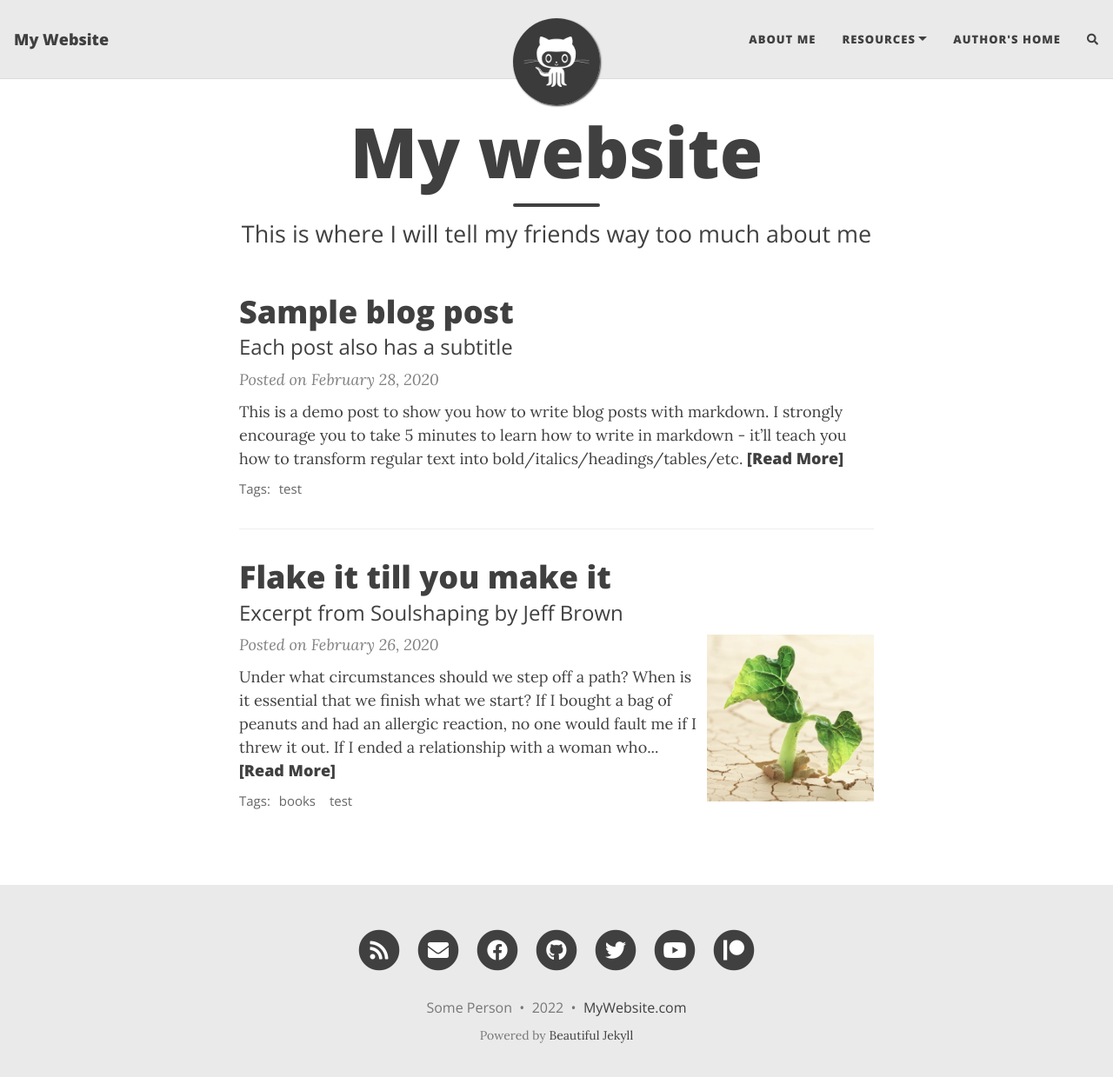
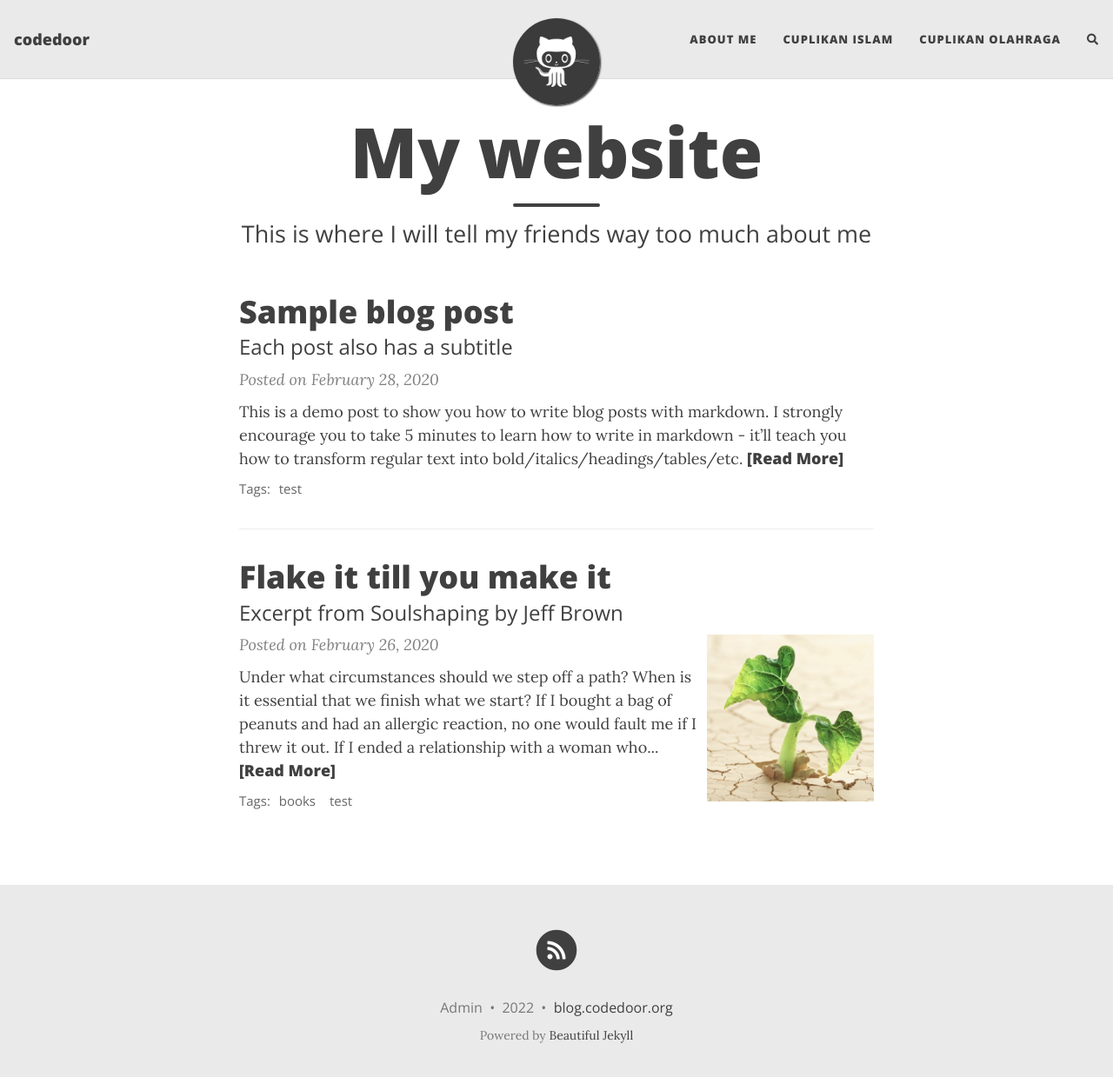
Before and after one commit to Aldanz/blog.codedoor.org, a Jekyll site: the page built from index.html, in a window 1280 px wide and 1252 px high. Shown: the top 1239 px of the window at 87% size. Built offline with Jekyll 4.4.1, drawn with Linux system fonts in a browser that asks for light colours; nearby versions of some CDN libraries; the list of posts is cut into pages by our own code; comment, search, counter and statistics services are not loaded.

Commit message:
Update _config.yml

```diff
--- a/_config.yml
+++ b/_config.yml
@@ -6,19 +6,17 @@
 # --- Required options --- #
 
 # Name of website
-title: My Website
+title: codedoor
 
 # Your name to show in the footer
-author: Some Person
+author: Admin
 
 # --- List of links in the navigation bar --- #
 
 navbar-links:
   About Me: "aboutme"
-  Resources:
-    - Beautiful Jekyll: "https://beautifuljekyll.com"
-    - Learn markdown: "https://www.markdowntutorial.com/"
-  Author's home: "https://deanattali.com"
+  Cuplikan Islam: "https://cuplikanislam.com/"
+  Cuplikan Olahraga: "https://www.cuplikanolahraga.com/"
 
 # --- Logo --- #
 
@@ -39,13 +37,13 @@ round-avatar: true
 # Select the social network links that you want to show in the footer.
 # Uncomment the links you want to show and add your information to each one.
 social-network-links:
-  email: "someone@example.com"
+  email:
   rss: true  # remove this line if you don't want to show an RSS link at the bottom
-  facebook: deanattali
-  github: daattali
-  twitter: daattali
-  patreon: DeanAttali
-  youtube: c/daattali
+  facebook:
+  github:
+  twitter:
+  patreon:
+  youtube:
 #  medium: yourname
 #  reddit: yourname
 #  linkedin: daattali
@@ -80,7 +78,7 @@ share-links-active:
 
 # How to display the link to your website in the footer
 # Remove this if you don't want a link in the footer
-url-pretty: "MyWebsite.com"
+url-pretty: "blog.codedoor.org"
 
 # Excerpt word length - Truncate the excerpt of each post on the feed page to the specified number of words
 excerpt_length: 50
```
